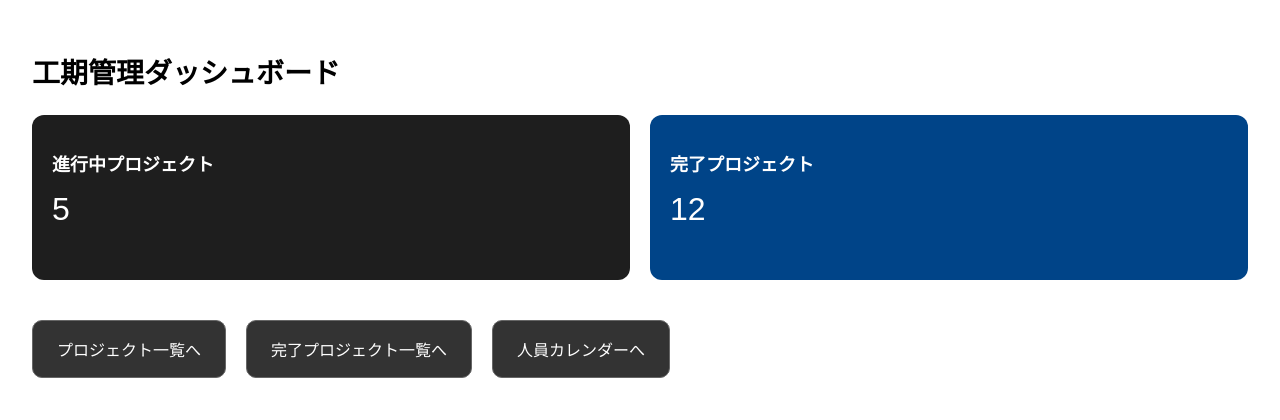
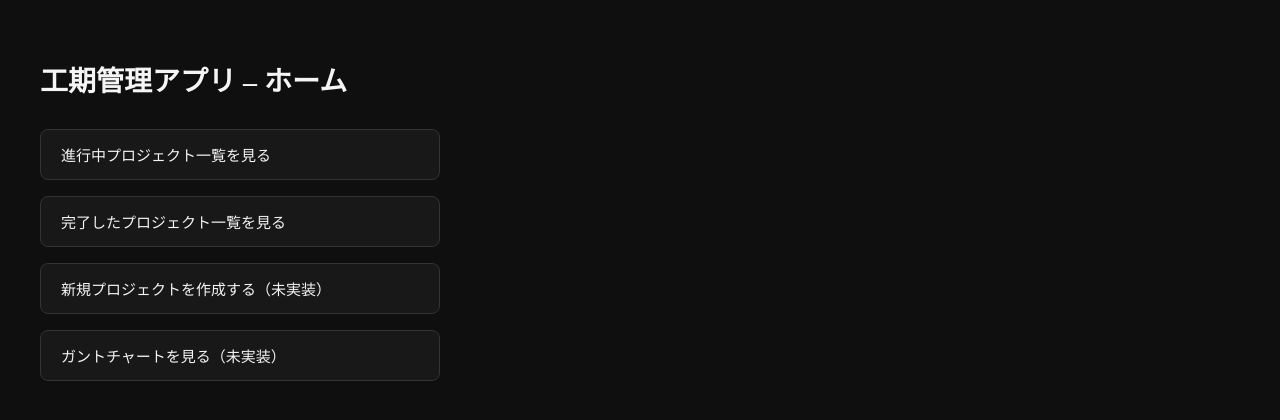
Before and after one commit to kaosu0832/kosei-schedule-app, a Next.js app: page / in a window 1280 px wide. Shown: the top 420 px of the page. Built offline with nearby package versions, Linux system fonts and the light colour scheme.

Commit message:
Update page.tsx

```diff
--- a/app/page.tsx
+++ b/app/page.tsx
@@ -1,76 +1,89 @@
 "use client";
 
-import { useEffect, useState } from "react";
 import Link from "next/link";
 
 export default function Home() {
-  const [projectCount, setProjectCount] = useState(0);
-  const [completedCount, setCompletedCount] = useState(0);
-
-  // 本番では Supabase から件数を取得する
-  // 今はダミーデータ
-  useEffect(() => {
-    setProjectCount(5); // 進行中プロジェクト数（仮）
-    setCompletedCount(12); // 完了プロジェクト数（仮）
-  }, []);
-
   return (
-    <div style={{ padding: "32px", fontFamily: "sans-serif" }}>
-      <h1 style={{ fontSize: "28px", fontWeight: "bold", marginBottom: "24px" }}>
-        工期管理ダッシュボード
+    <div
+      style={{
+        background: "#0f0f0f",
+        minHeight: "100vh",
+        color: "#f5f5f5",
+        padding: "40px",
+      }}
+    >
+      <h1 style={{ fontSize: "28px", marginBottom: "30px" }}>
+        工期管理アプリ – ホーム
       </h1>
 
-      <div style={{ display: "flex", gap: "20px", marginBottom: "40px" }}>
-        <div
+      <section
+        style={{
+          display: "flex",
+          flexDirection: "column",
+          gap: "16px",
+          maxWidth: "400px",
+        }}
+      >
+        <Link
+          href="/projects"
           style={{
-            flex: 1,
-            padding: "20px",
-            background: "#1e1e1e",
-            color: "white",
-            borderRadius: "12px"
+            padding: "14px 20px",
+            background: "#181818",
+            border: "1px solid #333",
+            borderRadius: "8px",
+            color: "#f5f5f5",
+            textDecoration: "none",
+            fontSize: "15px",
           }}
         >
-          <h2 style={{ fontSize: "18px" }}>進行中プロジェクト</h2>
-          <p style={{ fontSize: "32px", marginTop: "8px" }}>{projectCount}</p>
-        </div>
+          進行中プロジェクト一覧を見る
+        </Link>
 
-        <div
+        <Link
+          href="/completed"
           style={{
-            flex: 1,
-            padding: "20px",
-            background: "#004488",
-            color: "white",
-            borderRadius: "12px"
+            padding: "14px 20px",
+            background: "#181818",
+            border: "1px solid #333",
+            borderRadius: "8px",
+            color: "#f5f5f5",
+            textDecoration: "none",
+            fontSize: "15px",
           }}
         >
-          <h2 style={{ fontSize: "18px" }}>完了プロジェクト</h2>
-          <p style={{ fontSize: "32px", marginTop: "8px" }}>{completedCount}</p>
-        </div>
-      </div>
-
-      <div style={{ display: "flex", gap: "20px" }}>
-        <Link href="/projects" style={buttonStyle}>
-          プロジェクト一覧へ
+          完了したプロジェクト一覧を見る
         </Link>
 
-        <Link href="/completed" style={buttonStyle}>
-          完了プロジェクト一覧へ
+        <Link
+          href="/projects/new"
+          style={{
+            padding: "14px 20px",
+            background: "#181818",
+            border: "1px solid #333",
+            borderRadius: "8px",
+            color: "#f5f5f5",
+            textDecoration: "none",
+            fontSize: "15px",
+          }}
+        >
+          新規プロジェクトを作成する（未実装）
         </Link>
 
-        <Link href="/staff" style={buttonStyle}>
-          人員カレンダーへ
+        <Link
+          href="/gantt"
+          style={{
+            padding: "14px 20px",
+            background: "#181818",
+            border: "1px solid #333",
+            borderRadius: "8px",
+            color: "#f5f5f5",
+            textDecoration: "none",
+            fontSize: "15px",
+          }}
+        >
+          ガントチャートを見る（未実装）
         </Link>
-      </div>
+      </section>
     </div>
   );
 }
-
-const buttonStyle = {
-  padding: "16px 24px",
-  background: "#333",
-  color: "white",
-  borderRadius: "10px",
-  textDecoration: "none",
-  fontSize: "16px",
-  border: "1px solid #666"
-};
```
